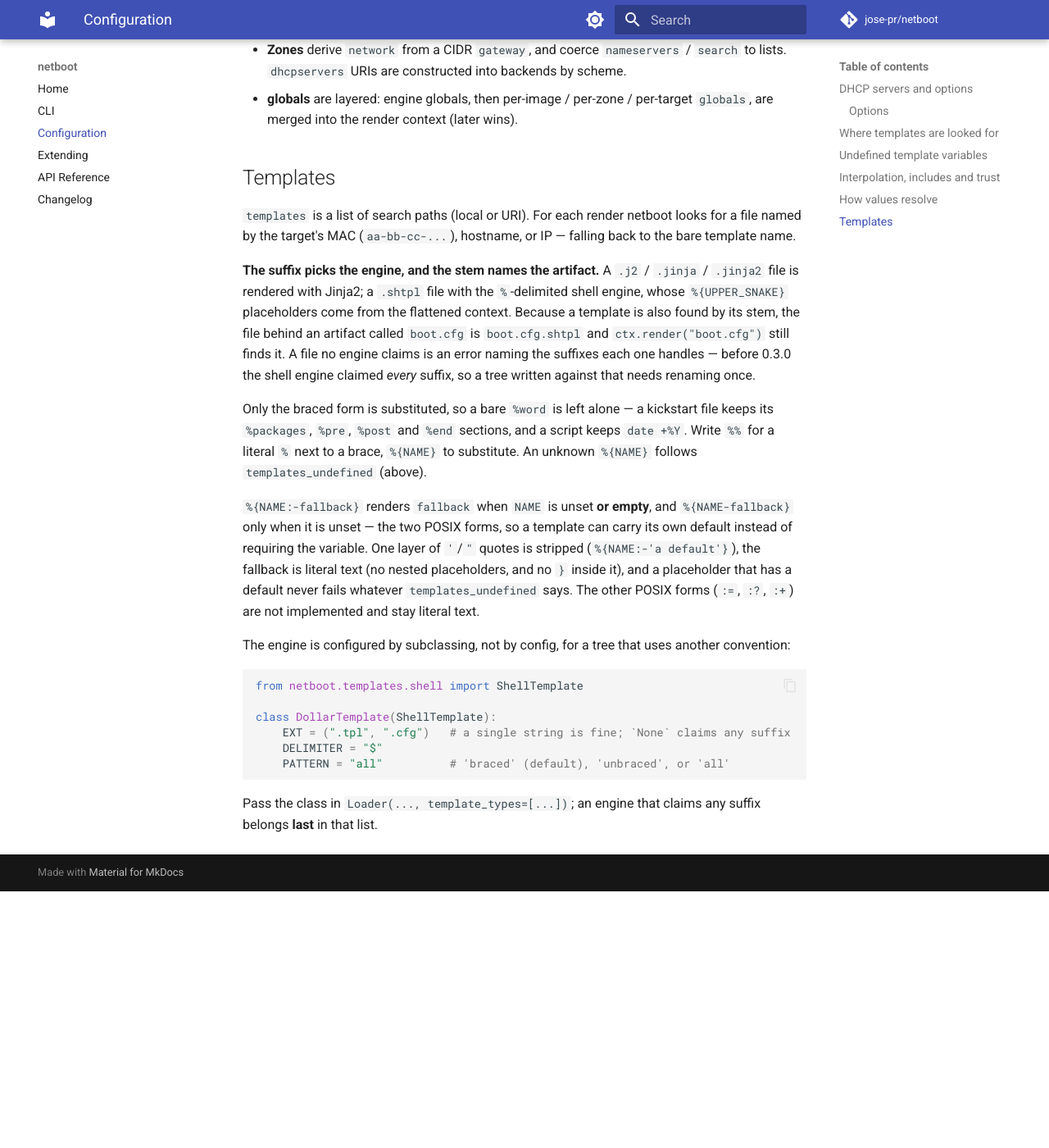
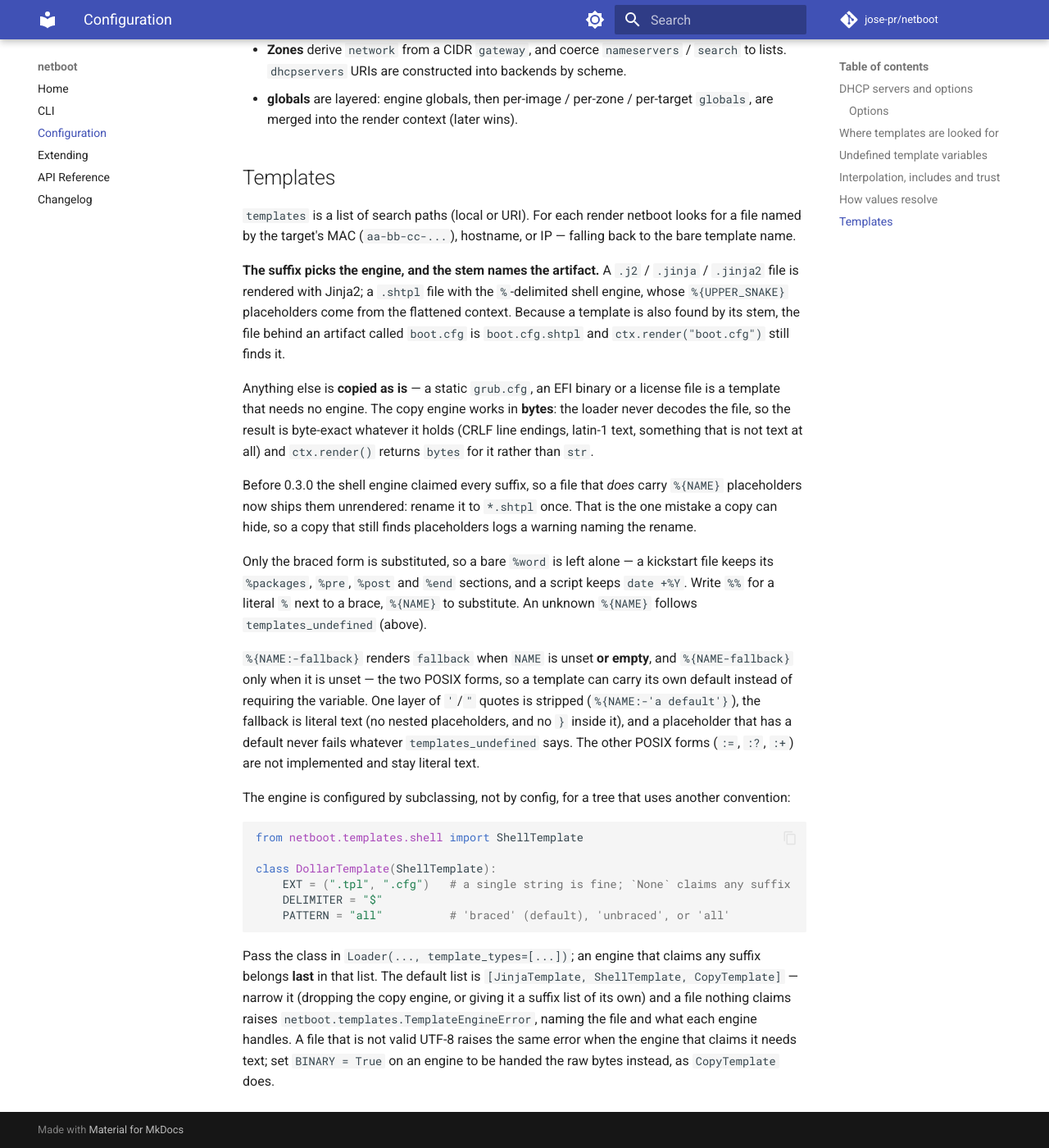
Before and after one commit to jose-pr/netboot, an MkDocs documentation site: the page built from docs/configuration.md, in a window 1280 px wide and 1400 px high, scrolled down 4044 px. Shown: the whole window at 82% size. Built offline with MkDocs 1.6.1 and Material for MkDocs 9.7.7, drawn with Linux system fonts in a browser that asks for light colours; comment, search, counter and statistics services are not loaded; before the commit the page ends 5131 px from its top, so only the background shows below that.

Commit message:
docs: document the copy engine and the bytes contract
The configuration page and the shipped header describe copy-as-is as the
fallback instead of an error, say that it works in bytes (so ctx.render
returns bytes for such a file), and name BINARY as the flag an engine
sets to be handed raw bytes. The changelog's break entry says the same.

````diff
--- a/docs/configuration.md
+++ b/docs/configuration.md
@@ -183,9 +183,18 @@ back to the bare template name.
 `%`-delimited shell engine, whose `%{UPPER_SNAKE}` placeholders come from the
 flattened context. Because a template is also found by its stem, the file behind
 an artifact called `boot.cfg` is `boot.cfg.shtpl` and `ctx.render("boot.cfg")`
-still finds it. A file no engine claims is an error naming the suffixes each one
-handles — before 0.3.0 the shell engine claimed *every* suffix, so a tree written
-against that needs renaming once.
+still finds it.
+
+Anything else is **copied as is** — a static `grub.cfg`, an EFI binary or a
+license file is a template that needs no engine. The copy engine works in
+**bytes**: the loader never decodes the file, so the result is byte-exact
+whatever it holds (CRLF line endings, latin-1 text, something that is not text at
+all) and `ctx.render()` returns `bytes` for it rather than `str`.
+
+Before 0.3.0 the shell engine claimed every suffix, so a file that *does* carry
+`%{NAME}` placeholders now ships them unrendered: rename it to `*.shtpl` once.
+That is the one mistake a copy can hide, so a copy that still finds placeholders
+logs a warning naming the rename.
 
 Only the braced form is substituted, so a bare `%word` is left alone — a kickstart
 file keeps its `%packages`, `%pre`, `%post` and `%end` sections, and a script keeps
@@ -213,4 +222,10 @@ class DollarTemplate(ShellTemplate):
 ```
 
 Pass the class in `Loader(..., template_types=[...])`; an engine that claims any
-suffix belongs **last** in that list.
+suffix belongs **last** in that list. The default list is `[JinjaTemplate,
+ShellTemplate, CopyTemplate]` — narrow it (dropping the copy engine, or giving it
+a suffix list of its own) and a file nothing claims raises
+`netboot.templates.TemplateEngineError`, naming the file and what each engine
+handles. A file that is not valid UTF-8 raises the same error when the engine
+that claims it needs text; set `BINARY = True` on an engine to be handed the raw
+bytes instead, as `CopyTemplate` does.
````
Also changed, not shown: CHANGELOG.md (+16 -5 lines), docs/api.md (+2 -0 lines).
